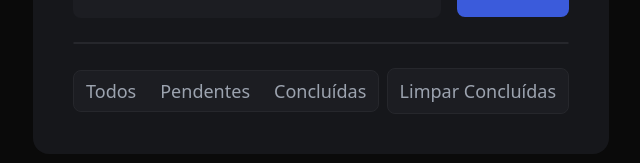
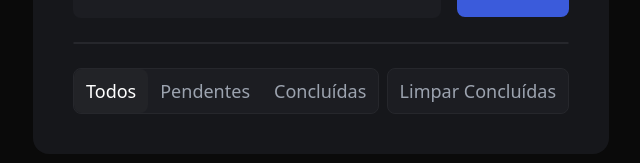
Before and after one commit to guilhermegiovani/react, a React (Vite) app in the folder projetosPraticos/to-do_list/: page / in a window 1280 px wide. Shown: the part 393-556 px from the top of the page, without its empty margins (319-959 px from the left). Built offline with nearby package versions, Linux system fonts and the light colour scheme.

Commit message:
To Do List

```diff
--- a/projetosPraticos/to-do_list/src/components/TodoContext/TodoContext.jsx
+++ b/projetosPraticos/to-do_list/src/components/TodoContext/TodoContext.jsx
@@ -1,5 +1,4 @@
 import { createContext, useContext, useState } from "react"
-
 
 export const TodoContext = createContext()
 
@@ -13,8 +12,26 @@ export function TodoProvider({ children }) {
         setTasks(prev => [...prev, newTask])
     }
 
+    const handleDelete = (id) => {
+        const newArray = tasks.filter((task) => task.id !== id)
+        setTasks(newArray)
+        console.log("Deletado")
+    }
+
+    const toggleCompleted = (id) => {
+        const exchangeCompleted =
+            tasks.map((task) =>
+                task.id === id ? { ...task, completed: !task.completed } : task)
+        setTasks(exchangeCompleted)
+    }
+
+    const clearTaskCompleted = () => {
+        const tasksCompleted = tasks.filter((task) => task.completed !== true)
+        setTasks(tasksCompleted)
+    }
+
     return (
-        <TodoContext.Provider value={{ tasks, addTask }}>
+        <TodoContext.Provider value={{ tasks, addTask, handleDelete, toggleCompleted, clearTaskCompleted }}>
             {children}
         </TodoContext.Provider>
     )
--- a/projetosPraticos/to-do_list/src/components/TodoList/TodoList.jsx
+++ b/projetosPraticos/to-do_list/src/components/TodoList/TodoList.jsx
@@ -1,11 +1,19 @@
 import clsx from 'clsx'
 import Button from '../Button/Button'
-import { useContext } from 'react'
-import { TodoContext } from '../TodoContext/TodoContext'
+// import { useContext, useState } from 'react'
+import { TodoContext, useTodo } from '../TodoContext/TodoContext'
 
-function TodoList() {
+function TodoList({ displayTasks }) {
 
-    const { tasks } = useContext(TodoContext)
+    const { tasks, handleDelete, toggleCompleted } = useTodo()
+
+    let filteredTasks = tasks
+
+    if(displayTasks === "Pendentes") {
+        filteredTasks = tasks.filter(task => !task.completed)
+    } else if(displayTasks === "Concluidas") {
+        filteredTasks = tasks.filter(task => task.completed)
+    }
 
     return (
         <section className={clsx(
@@ -17,7 +25,7 @@ function TodoList() {
         )}
         >
             <div className="flex flex-col divide-y divide-[#26272c]">
-                {tasks.map((task) => (
+                {filteredTasks.map((task) => (
                         <div
                             key={task.id}
                             className={clsx(
@@ -43,6 +51,10 @@ function TodoList() {
                                         "checked:before:text-[16px]",            // ajuste fino do tamanho
                                         "transition-all duration-150 cursor-pointer"
                                     )}
+                                    checked={task.completed}
+                                    onChange={() => {
+                                        toggleCompleted(task.id)
+                                    }}
                                 />
                                 <span>{task.text}</span>
                             </div>
@@ -50,6 +62,9 @@ function TodoList() {
                             <Button
                                 text="Delete"
                                 className="text-red-400 font-normal hover:text-red-300 transition cursor-pointer text-xl"
+                                handleClick={() => {
+                                    handleDelete(task.id)
+                                }}
                             />
 
                         </div>
--- a/projetosPraticos/to-do_list/src/pages/Home/Home.jsx
+++ b/projetosPraticos/to-do_list/src/pages/Home/Home.jsx
@@ -1,10 +1,26 @@
 // import { useState } from "react"
+import { useState } from "react"
 import Button from "../../components/Button/Button"
 import TodoInput from "../../components/TodoInput/TodoInput"
 import TodoList from "../../components/TodoList/TodoList"
+import { useTodo } from "../../components/TodoContext/TodoContext"
 import clsx from 'clsx'
 
 function Home() {
+
+    const [displayTasks, setDisplayTasks] = useState("Todos")
+    const { clearTaskCompleted } = useTodo()
+
+    const getButtonClasses = (filter) => {
+        return clsx(
+            "px-3 py-2 text-lg font-normal transition cursor-pointer",
+            'rounded-lg',
+            displayTasks === filter
+                ? "bg-[#222327] text-white"
+                : "text-[#9ca3af] hover:bg-[#222327] hover:text-white"
+        );
+    };
+
 
 
     return (
@@ -28,7 +44,7 @@ function Home() {
                     placeholder="Adicione uma tarefa..."
                 />
 
-                <TodoList />
+                <TodoList displayTasks={displayTasks} />
 
                 <nav className="flex justify-between items-center mt-0">
                     <div className={clsx(
@@ -38,26 +54,26 @@ function Home() {
 
                         <Button
                             text="Todos"
-                            className={clsx(
-                                "px-3 py-1.5 text-lg font-normal text-[#9ca3af]",
-                                "hover:bg-[#222327] hover:text-white transition cursor-pointer"
-                            )}
+                            className={getButtonClasses("Todos")}
+                            handleClick={() => {
+                                setDisplayTasks("Todos")
+                            }}
                         />
 
                         <Button
                             text="Pendentes"
-                            className={clsx(
-                                "px-3 py-1.5 text-lg font-normal text-[#9ca3af]",
-                                "hover:bg-[#222327] hover:text-white transition cursor-pointer"
-                            )}
+                            className={getButtonClasses("Pendentes")}
+                            handleClick={() => {
+                                setDisplayTasks("Pendentes")
+                            }}
                         />
 
                         <Button
                             text="Concluídas"
-                            className={clsx(
-                                "px-3 py-1.5 text-lg font-normal text-[#9ca3af]",
-                                "hover:bg-[#222327] hover:text-white transition cursor-pointer"
-                            )}
+                            className={getButtonClasses("Concluidas")}
+                            handleClick={() => {
+                                setDisplayTasks("Concluidas")
+                            }}
                         />
                     </div>
 
@@ -71,6 +87,7 @@ function Home() {
                                 "text-[#9ca3af]",
                                 "hover:bg-[#222327] hover:text-white transition cursor-pointer"
                             )}
+                            handleClick={clearTaskCompleted}
                         />
                     </div>
                 </nav>
```
Lines whose indentation alone changed are shown as unchanged.
